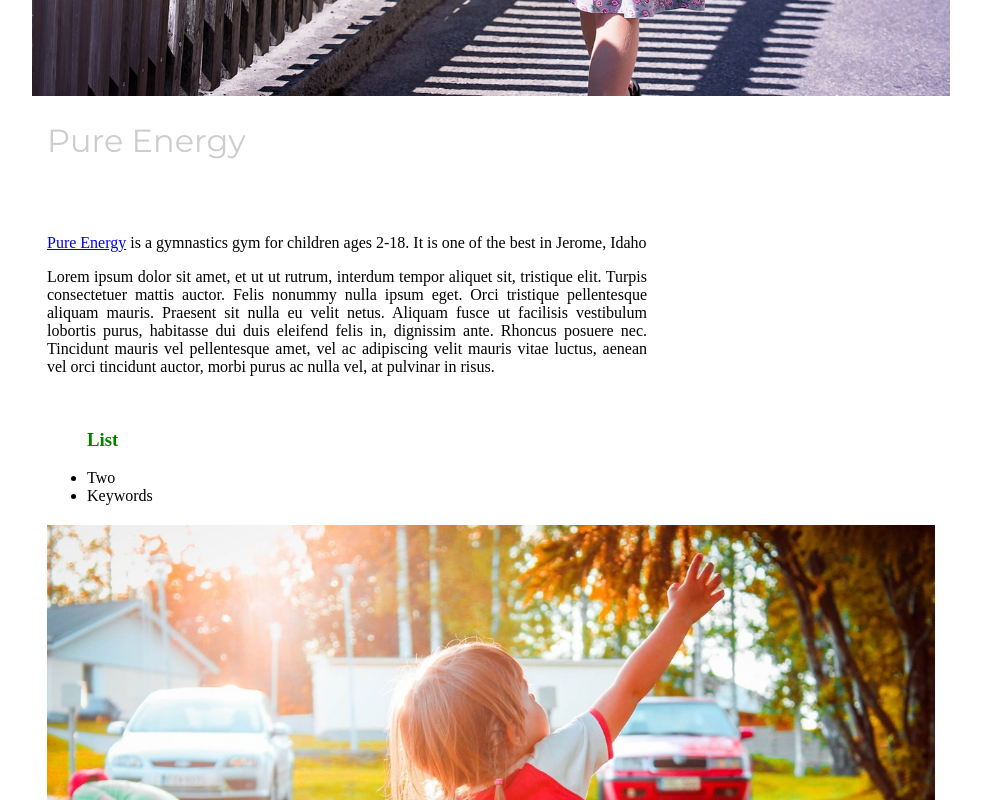
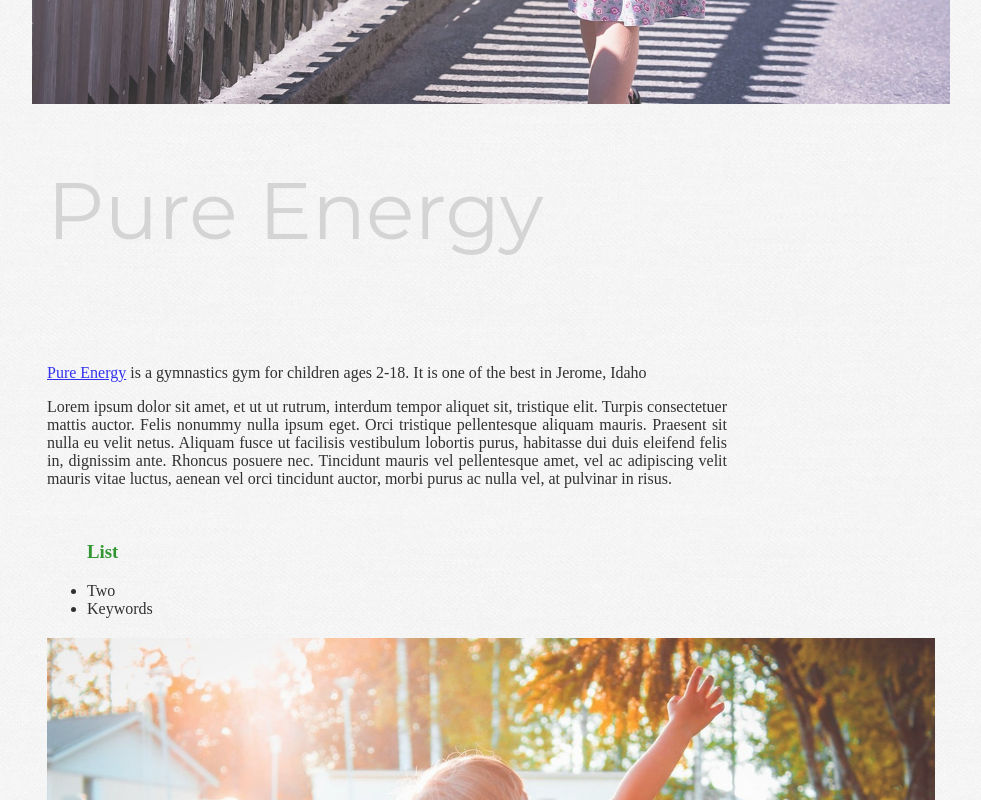
Before and after one commit to trrapp12/PURE-ENERGY, a plain HTML site: page index.html in a window 1280 px wide. Shown: the part 1160-1960 px from the top of the page, without its empty margins (149-1130 px from the left). Drawn offline with Linux system fonts and the light colour scheme.

Commit message:
style(fix) Gave the background a color.
Gave the background some colore.

```diff
--- a/project.css
+++ b/project.css
@@ -14,7 +14,7 @@
 
 p {
 
-  width: 600px;
+  width: 680px;
   text-align: justify;
 }
 
@@ -40,9 +40,11 @@ ul > li {
 }
 
 h1 {
+  font-size: 5rem;
   font-family: 'Montserrat', sans-serif;
   font-weight:lighter;
   color: #CDCDCD;
+
 }
 
 h3 {
@@ -52,3 +54,15 @@ h3 {
 .background-image {
 
 }
+
+body {
+  content:"";
+  background-image:url("images/45-degree-fabric-light.png");
+  opacity: 80%;
+  top:0;
+  right: 0;
+  bottom: 0;
+  left: 0;
+  position: absolute;
+  z-index: -1;
+}
```
